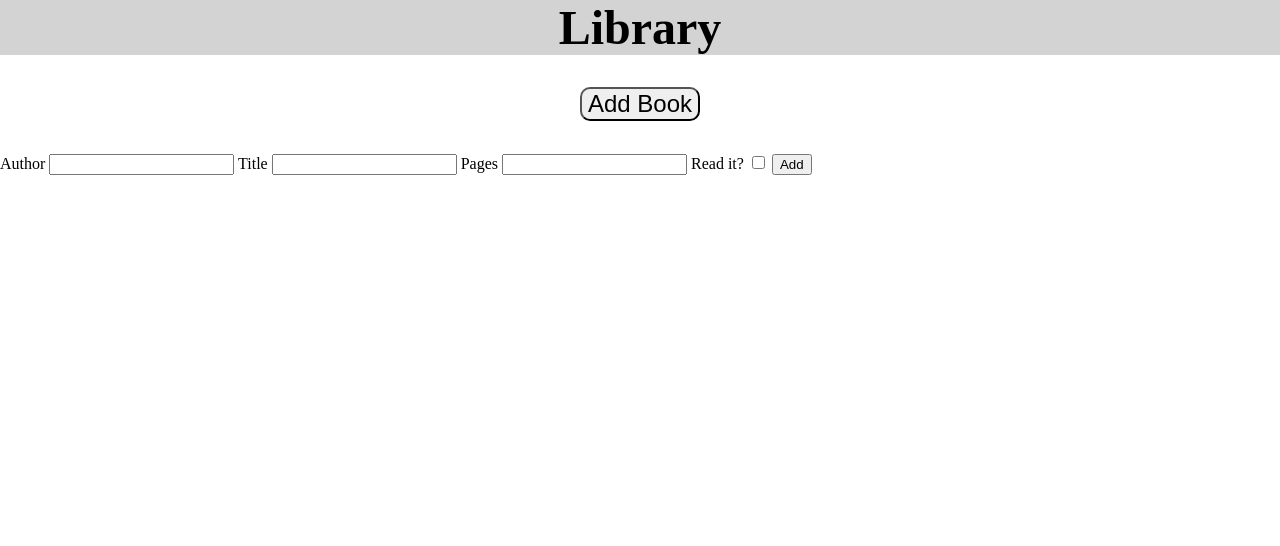
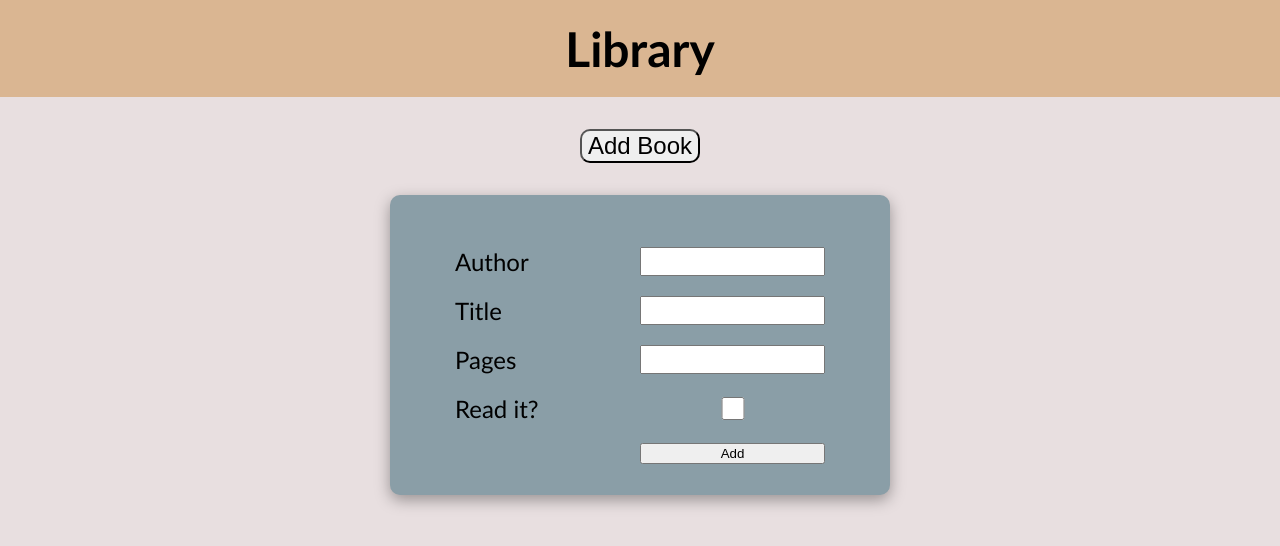
Before and after one commit to Nick-Bos/Library-Project, a plain HTML site: page index.html in a window 1280 px wide. Both pictures are taken after a click on the button "Add Book". Drawn offline with Linux system fonts and the light colour scheme.

Commit message:
style: :art: Add style to form

```diff
--- a/styles.css
+++ b/styles.css
@@ -1,18 +1,20 @@
 body{
     padding: 0;
     margin: 0;
+    background-color: #e8dfe0;
+    font-family: 'Trebuchet MS', 'Lucida Sans Unicode', 'Lucida Grande', 'Lucida Sans', Arial, sans-serif
 }
 
 .container{
     padding: 0;
     margin: 0;
-    height: 100vh;
 }
 
 .header{
-    background-color: lightgrey;
-    padding: 0;
+    background-color: #dab692;
+    padding: 20px;
     margin: 0;
+
 }
 
 h1{
@@ -39,6 +41,30 @@ h1{
     display: block;
 }
 
+.form-container{
+    display: flex;
+    flex-direction: row;
+    justify-content: center;
+    align-items: center;
+    background-color: #8A9EA7;
+    height: 300px;
+    width: 500px;
+    margin: auto;
+    border-radius: 10px;
+    box-shadow: rgba(0, 0, 0, 0.35) 0px 5px 15px;
+
+
+}
+
+.form>field{
+    display: grid;
+    grid-template-rows: 1fr;
+    grid-template-columns: repeat(2, 1fr);
+    font-size: 1.5em;
+    padding-top: 20px;
+}
+
+
 .book-card{
     display: flex;
     flex-direction: column;
```
